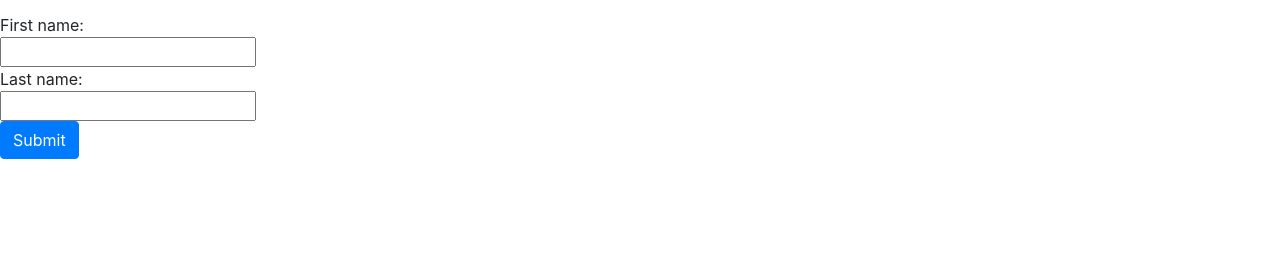
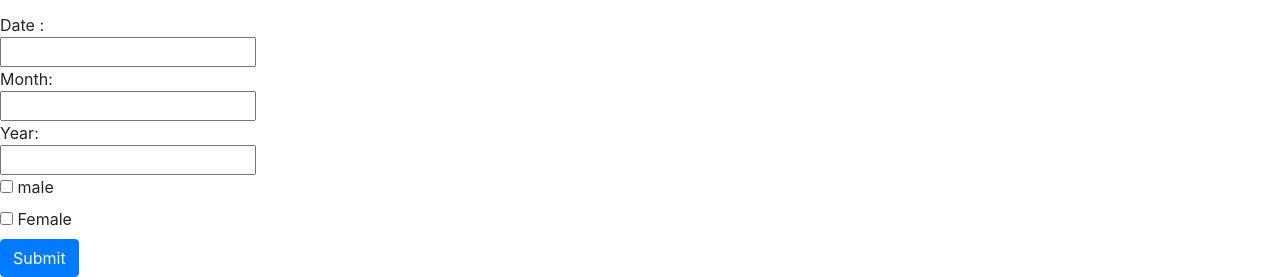
Before and after one commit to Sam-692/Akan-Names, a plain HTML site: page index.html in a window 1280 px wide. Shown: the part 606-883 px from the top of the page. Before the commit the page ends 800 px from the top, so only its background shows below. Drawn offline with nearby package versions, Linux system fonts and the light colour scheme.

Commit message:
some form layout

```diff
--- a/index.html
+++ b/index.html
@@ -29,40 +29,18 @@
     the order in which they were born. These "day names" have further meanings concerning the soul and character<br>
  of the person. Middle names have considerably more variety and can refer to their birth order, twin status, or an ancestor's middle name.<br>
    </p>
-   <form action="/action_page.php">
-    <div class="form-group">
-      <!-- <label for="email">Year:</label>
-      <input type="number" class="form-control" placeholder="YYYY" id="email">
-    </div>
-    <div class="form-group">
-      <label for="pwd">Date of birth:</label>
-      <input type="number" class="form-control" placeholder="DD" id="pwd">
-    </div>
-    <div class="form-group form-check">
-      <label class="form-check-label">
-        <input class="form-check-input" type="checkbox"> Male
-        <input class="form-check-input" type="checkbox"> Female
-      </label> -->
-    </div>
-    <!-- <form>
-        <div class="row">
-          <div class="col">
-            <input type="text" class="form-control" id="email" placeholder="Enter email" name="email">
-          </div>
-          <div class="col">
-            <input type="password" class="form-control" placeholder="Enter password" name="pswd">
-          </div>
-        </div>
-      </form> -->
       <form>
-        First name:<br>
-        <input type="text" name="firstname"><br>
-        Last name:<br>
-        <input type="text" name="lastname">
-      </form>
-    <button type="submit" class="btn btn-primary">Submit</button>
-  </form>
-
-    </div>
+        Date :<br>
+        <input type="number" name="date of birth"><br>
+        Month:<br>
+        <input type="number" name="month"><br>
+        Year:<br>
+         <input type="number" name="year"><br>
+         <input type="checkbox" name="male" value="Gender">
+         <label for="male"> male</label><br>
+         <input type="checkbox" name="Female" value="Gender">
+         <label for="female"> Female</label><br>
+      <button type="submit" class="btn btn-primary">Submit</button>
+     </form>
 </body>
 </html>
```
